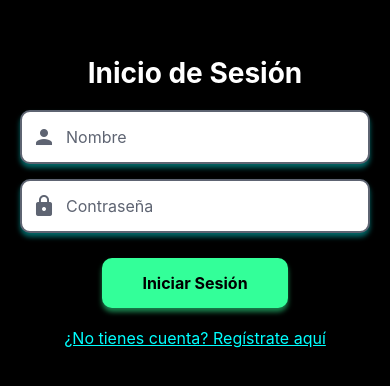
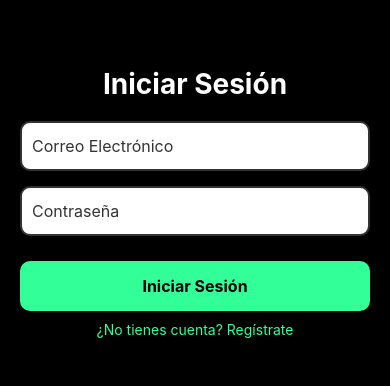
Before and after one commit to Geryiman/integra, a React Native app in the folder integradora/: screen /Login in a window 390 px wide. Shown: the part 220-606 px from the top of the page. Built offline with nearby package versions, Linux system fonts and the light colour scheme.

Commit message:
inicio
secion y registro erxitoso

```diff
--- a/integradora/package.json
+++ b/integradora/package.json
@@ -12,6 +12,7 @@
   "dependencies": {
     "@react-navigation/native": "^7.0.14",
     "@react-navigation/stack": "^7.1.1",
+    "axios": "^1.7.9",
     "expo": "~52.0.31",
     "expo-status-bar": "~2.0.1",
     "react": "18.3.1",
--- a/integradora/screens/HomeScreen.js
+++ b/integradora/screens/HomeScreen.js
@@ -1,16 +1,21 @@
 import React, { useEffect, useState } from "react";
-import { View, Text, StyleSheet, TouchableOpacity, SafeAreaView, FlatList, ActivityIndicator } from "react-native";
+import {
+  View, Text, StyleSheet, TouchableOpacity,
+  SafeAreaView, FlatList, ActivityIndicator
+} from "react-native";
 import Icon from "react-native-vector-icons/MaterialIcons";
 import axios from "axios";
 
-const API_URL = "http://localhost:3000/api"; // URL de tu backend
+// ✅ IP de tu backend
+const API_URL = "http://192.168.1.27:3000";
 
-export default function HomeScreen({ navigation }) {
+const HomeScreen = ({ navigation }) => {
   const [tasks, setTasks] = useState([]);
   const [completedTasks, setCompletedTasks] = useState([]);
   const [loading, setLoading] = useState(true);
+  const [message, setMessage] = useState("");
 
-  // Obtener tareas desde el backend
+  // ✅ Obtener tareas desde el backend
   useEffect(() => {
     axios.get(`${API_URL}/tareas`)
       .then(response => {
@@ -19,26 +24,34 @@ export default function HomeScreen({ navigation }) {
       })
       .catch(error => {
         console.error("Error cargando tareas:", error);
+        setMessage("No se pudieron cargar las tareas.");
         setLoading(false);
       });
   }, []);
 
-  // Marcar tarea como completada
+  // ✅ Marcar tarea como completada
   const completeTask = (taskId) => {
-    axios.post(`${API_URL}/tareas/completar`, { id_tarea: taskId, id_usuario: 1 }) // Ajusta id_usuario según usuario logueado
+    axios.post(`${API_URL}/tareas/completar`, { id_tarea: taskId, id_usuario: 1 }) // Ajustar con el usuario logueado
       .then(response => {
         setTasks(tasks.map(task =>
           task.id_tarea === taskId ? { ...task, completada: true } : task
         ));
         setCompletedTasks([...completedTasks, tasks.find(task => task.id_tarea === taskId)]);
+        setMessage("✅ ¡Tarea completada!");
+        setTimeout(() => setMessage(""), 2000);
       })
-      .catch(error => console.error("Error completando tarea:", error));
+      .catch(error => {
+        console.error("Error completando tarea:", error);
+        setMessage("❌ No se pudo completar la tarea.");
+      });
   };
 
   return (
     <SafeAreaView style={styles.safeArea}>
       <View style={styles.content}>
         <Text style={styles.title}>Bienvenido a TTY</Text>
+
+        {message ? <Text style={styles.message}>{message}</Text> : null}
 
         {/* Cargando datos */}
         {loading ? <ActivityIndicator size="large" color="#33FF99" /> : (
@@ -55,6 +68,9 @@ export default function HomeScreen({ navigation }) {
 
             {/* Lista de tareas disponibles */}
             <Text style={styles.subTitle}>Tareas para obtener puntos:</Text>
+            {tasks.length === 0 ? (
+              <Text style={styles.noTasks}>No hay tareas disponibles.</Text>
+            ) : (
               <FlatList
                 data={tasks}
                 keyExtractor={(item) => item.id_tarea.toString()}
@@ -70,6 +86,7 @@ export default function HomeScreen({ navigation }) {
                   </View>
                 )}
               />
+            )}
           </>
         )}
       </View>
@@ -91,13 +108,16 @@ export default function HomeScreen({ navigation }) {
       </View>
     </SafeAreaView>
   );
-}
+};
 
+// ✅ Estilos
 const styles = StyleSheet.create({
   safeArea: { flex: 1, backgroundColor: "#000000" },
   content: { flex: 1, padding: 20 },
   title: { fontSize: 26, fontWeight: "bold", color: "#FFFFFF", textAlign: "center", marginBottom: 20 },
   subTitle: { fontSize: 18, color: "#B8F2E6", marginBottom: 10, fontWeight: "bold" },
+  message: { color: "#FFD700", fontSize: 16, textAlign: "center", marginBottom: 10, fontWeight: "bold" },
+  noTasks: { color: "#B8F2E6", textAlign: "center", fontSize: 16, marginVertical: 20 },
   taskCard: { backgroundColor: "#5E6472", padding: 15, marginVertical: 8, borderRadius: 10, flexDirection: "row", justifyContent: "space-between", alignItems: "center" },
   completedTask: { backgroundColor: "#2E8B57" },
   taskText: { color: "#FFFFFF", fontSize: 16, flex: 1 },
@@ -112,3 +132,6 @@ const styles = StyleSheet.create({
   navButton: { alignItems: "center", justifyContent: "center" },
   navText: { fontSize: 12, color: "#FFFFFF", marginTop: 5 },
 });
+
+// ✅ Exportación única
+export default HomeScreen;
--- a/integradora/screens/LoginScreen.js
+++ b/integradora/screens/LoginScreen.js
@@ -1,38 +1,120 @@
-import React from "react";
-import { SafeAreaView, View, Text, TextInput, TouchableOpacity, StyleSheet } from "react-native";
-import Icon from "react-native-vector-icons/MaterialIcons";
+import React, { useState } from "react";
+import {
+  View,
+  Text,
+  TextInput,
+  TouchableOpacity,
+  StyleSheet,
+  SafeAreaView,
+  ActivityIndicator,
+} from "react-native";
+
+// ✅ Define la IP del backend
+const API_URL = "http://192.168.1.27:3000/usuarios/login";
 
 export default function LoginScreen({ navigation }) {
+  const [email, setEmail] = useState("");
+  const [password, setPassword] = useState("");
+  const [error, setError] = useState("");
+  const [successMessage, setSuccessMessage] = useState("");
+  const [loading, setLoading] = useState(false);
+
+  // Función para validar email
+  const isValidEmail = (email) => {
+    return /\S+@\S+\.\S+/.test(email);
+  };
+
+  // Función para manejar el inicio de sesión
+  const handleLogin = async () => {
+    setError("");
+    setSuccessMessage("");
+    setLoading(true);
+
+    if (!email || !password) {
+      setLoading(false);
+      setError("Todos los campos son obligatorios.");
+      return;
+    }
+
+    if (!isValidEmail(email)) {
+      setLoading(false);
+      setError("Ingrese un correo electrónico válido.");
+      return;
+    }
+
+    try {
+      const response = await fetch(API_URL, {
+        method: "POST",
+        headers: {
+          "Content-Type": "application/json",
+        },
+        body: JSON.stringify({ email, password }),
+      });
+
+      const data = await response.json();
+
+      if (!response.ok) {
+        setLoading(false);
+        setError(data.error || "Error al iniciar sesión.");
+        return;
+      }
+
+      // ✅ Mensaje de éxito sin alerta invasiva
+      setSuccessMessage(`Bienvenido ${data.usuario.nombre}`);
+      setLoading(false);
+
+      // ✅ Redirigir a Home después de 1.5 segundos
+      setTimeout(() => {
+        navigation.reset({
+          index: 0,
+          routes: [{ name: "Home" }],
+        });
+      }, 1500);
+    } catch (error) {
+      setLoading(false);
+      console.error("Error de conexión:", error);
+      setError("Error de conexión con el servidor. Verifica tu red.");
+    }
+  };
+
   return (
     <SafeAreaView style={styles.safeArea}>
       <View style={styles.container}>
-        <Text style={styles.title}>Inicio de Sesión</Text>
+        <Text style={styles.title}>Iniciar Sesión</Text>
 
-        <View style={styles.inputContainer}>
-          <Icon name="person" size={24} color="#5E6472" style={styles.inputIcon} />
+        {error ? <Text style={styles.errorText}>{error}</Text> : null}
+        {successMessage ? <Text style={styles.successText}>{successMessage}</Text> : null}
+
         <TextInput
           style={styles.input}
-            placeholder="Nombre"
-            placeholderTextColor="#5E6472"
+          placeholder="Correo Electrónico"
+          placeholderTextColor="#333333"
+          keyboardType="email-address"
+          value={email}
+          onChangeText={setEmail}
         />
-        </View>
 
-        <View style={styles.inputContainer}>
-          <Icon name="lock" size={24} color="#5E6472" style={styles.inputIcon} />
         <TextInput
           style={styles.input}
           placeholder="Contraseña"
-            placeholderTextColor="#5E6472"
+          placeholderTextColor="#333333"
           secureTextEntry
+          value={password}
+          onChangeText={setPassword}
         />
-        </View>
 
-        <TouchableOpacity style={styles.button} onPress={() => navigation.navigate("Home")}>
+        {loading ? (
+          <ActivityIndicator size="large" color="#33FF99" />
+        ) : (
+          <TouchableOpacity style={styles.loginButton} onPress={handleLogin}>
             <Text style={styles.buttonText}>Iniciar Sesión</Text>
           </TouchableOpacity>
+        )}
 
         <TouchableOpacity onPress={() => navigation.navigate("Register")}>
-          <Text style={styles.link}>¿No tienes cuenta? Regístrate aquí</Text>
+          <Text style={styles.registerText}>
+            ¿No tienes cuenta? Regístrate
+          </Text>
         </TouchableOpacity>
       </View>
     </SafeAreaView>
@@ -57,54 +139,48 @@ const styles = StyleSheet.create({
     marginBottom: 20,
     textAlign: "center",
   },
-  inputContainer: {
-    flexDirection: "row",
-    alignItems: "center",
+  input: {
     width: "100%",
+    height: 50,
     backgroundColor: "#FFFFFF",
     borderRadius: 10,
     paddingHorizontal: 10,
     marginBottom: 15,
+    fontSize: 16,
     borderWidth: 2,
-    borderColor: "#5E6472",
-    shadowColor: "#00FFFF",
-    shadowOffset: { width: 0, height: 4 },
-    shadowOpacity: 0.4,
-    shadowRadius: 5,
-    elevation: 5,
-  },
-  inputIcon: {
-    marginRight: 10,
-  },
-  input: {
-    flex: 1,
-    height: 50,
-    fontSize: 16,
+    borderColor: "#333333",
     color: "#000000",
   },
-  button: {
+  loginButton: {
     backgroundColor: "#33FF99",
     paddingVertical: 15,
-    paddingHorizontal: 40,
+    paddingHorizontal: 20,
     borderRadius: 10,
-    marginVertical: 10,
     alignItems: "center",
-    shadowColor: "#33FF99",
-    shadowOffset: { width: 0, height: 4 },
-    shadowOpacity: 0.5,
-    shadowRadius: 5,
-    elevation: 5,
+    width: "100%",
+    marginTop: 10,
   },
   buttonText: {
     color: "#000000",
     fontSize: 16,
     fontWeight: "bold",
   },
-  link: {
-    color: "#00FFFF",
+  registerText: {
+    color: "#33FF99",
     marginTop: 10,
+    fontSize: 14,
+  },
+  errorText: {
+    color: "#FF3333",
+    fontSize: 14,
+    marginBottom: 10,
+    textAlign: "center",
+  },
+  successText: {
+    color: "#33FF99",
     fontSize: 16,
+    marginBottom: 10,
     textAlign: "center",
-    textDecorationLine: "underline",
+    fontWeight: "bold",
   },
 });
--- a/integradora/screens/RegisterScreen.js
+++ b/integradora/screens/RegisterScreen.js
@@ -1,4 +1,4 @@
-import React from "react";
+import React, { useState } from "react";
 import {
   View,
   Text,
@@ -7,30 +7,118 @@ import {
   ScrollView,
   StyleSheet,
   SafeAreaView,
+  ActivityIndicator,
 } from "react-native";
 
-export default function RegisterScreen({ navigation }) {
+const RegisterScreen = ({ navigation }) => {
+  const [nombre, setNombre] = useState("");
+  const [email, setEmail] = useState("");
+  const [password, setPassword] = useState("");
+  const [error, setError] = useState("");
+  const [successMessage, setSuccessMessage] = useState("");
+  const [loading, setLoading] = useState(false);
+
+  const handleRegister = async () => {
+    setError("");
+    setSuccessMessage("");
+    setLoading(true);
+
+    if (!nombre || !email || !password) {
+      setLoading(false);
+      setError("Todos los campos son obligatorios.");
+      return;
+    }
+
+    if (password.length < 6) {
+      setLoading(false);
+      setError("La contraseña debe tener al menos 6 caracteres.");
+      return;
+    }
+
+    try {
+      const response = await fetch("http://192.168.1.27:3000/usuarios", {
+        method: "POST",
+        headers: {
+          "Content-Type": "application/json",
+        },
+        body: JSON.stringify({ nombre, email, password }),
+      });
+
+      const data = await response.json();
+
+      if (!response.ok) {
+        setLoading(false);
+        setError(data.error || "Error al registrar usuario.");
+        return;
+      }
+
+      setSuccessMessage("Registro exitoso. Redirigiendo...");
+      setLoading(false);
+
+      setTimeout(() => {
+        navigation.reset({
+          index: 0,
+          routes: [{ name: "Home" }],
+        });
+      }, 1500);
+    } catch (error) {
+      setLoading(false);
+      setError("Error de conexión con el servidor.");
+    }
+  };
+
   return (
     <SafeAreaView style={styles.safeArea}>
       <ScrollView contentContainerStyle={styles.container}>
         <Text style={styles.title}>Registro</Text>
-        <TextInput style={styles.input} placeholder="Nombres" placeholderTextColor="#333333" />
-        <TextInput style={styles.input} placeholder="Apellidos" placeholderTextColor="#333333" />
-        <TextInput style={styles.input} placeholder="Edad" keyboardType="numeric" placeholderTextColor="#333333" />
-        <TextInput style={styles.input} placeholder="Carrera" placeholderTextColor="#333333" />
-        <TextInput style={styles.input} placeholder="Contraseña" secureTextEntry placeholderTextColor="#333333" />
+
+        {error ? <Text style={styles.errorText}>{error}</Text> : null}
+        {successMessage ? <Text style={styles.successText}>{successMessage}</Text> : null}
+
+        <TextInput
+          style={styles.input}
+          placeholder="Nombre"
+          placeholderTextColor="#333333"
+          value={nombre}
+          onChangeText={setNombre}
+        />
+
+        <TextInput
+          style={styles.input}
+          placeholder="Correo Electrónico"
+          placeholderTextColor="#333333"
+          keyboardType="email-address"
+          value={email}
+          onChangeText={setEmail}
+        />
+
+        <TextInput
+          style={styles.input}
+          placeholder="Contraseña"
+          placeholderTextColor="#333333"
+          secureTextEntry
+          value={password}
+          onChangeText={setPassword}
+        />
+
         <View style={styles.buttonContainer}>
-          <TouchableOpacity style={styles.acceptButton} onPress={() => navigation.navigate("Login")}>
-            <Text style={styles.buttonText}>Registrarse</Text>
-          </TouchableOpacity>
-          <TouchableOpacity style={styles.cancelButton} onPress={() => navigation.goBack()}>
-            <Text style={styles.buttonText}>Cancelar</Text>
-          </TouchableOpacity>
+          {loading ? (
+            <ActivityIndicator size="large" color="#33FF99" />
+          ) : (
+            <>
+              <TouchableOpacity style={styles.acceptButton} onPress={handleRegister}>
+                <Text style={styles.buttonText}>Registrarse</Text>
+              </TouchableOpacity>
+              <TouchableOpacity style={styles.cancelButton} onPress={() => navigation.goBack()}>
+                <Text style={styles.buttonText}>Cancelar</Text>
+              </TouchableOpacity>
+            </>
+          )}
         </View>
       </ScrollView>
     </SafeAreaView>
   );
-}
+};
 
 const styles = StyleSheet.create({
   safeArea: {
@@ -91,4 +179,20 @@ const styles = StyleSheet.create({
     fontSize: 16,
     fontWeight: "bold",
   },
+  errorText: {
+    color: "#FF3333",
+    fontSize: 14,
+    marginBottom: 10,
+    textAlign: "center",
+  },
+  successText: {
+    color: "#33FF99",
+    fontSize: 16,
+    marginBottom: 10,
+    textAlign: "center",
+    fontWeight: "bold",
+  },
 });
+
+// ✅ Asegurar que solo hay **una** exportación por defecto
+export default RegisterScreen;
```
Also changed, not shown: integradora/screens/SettingsScreen.js (+10 -2 lines). Lines whose indentation alone changed are shown as unchanged.
